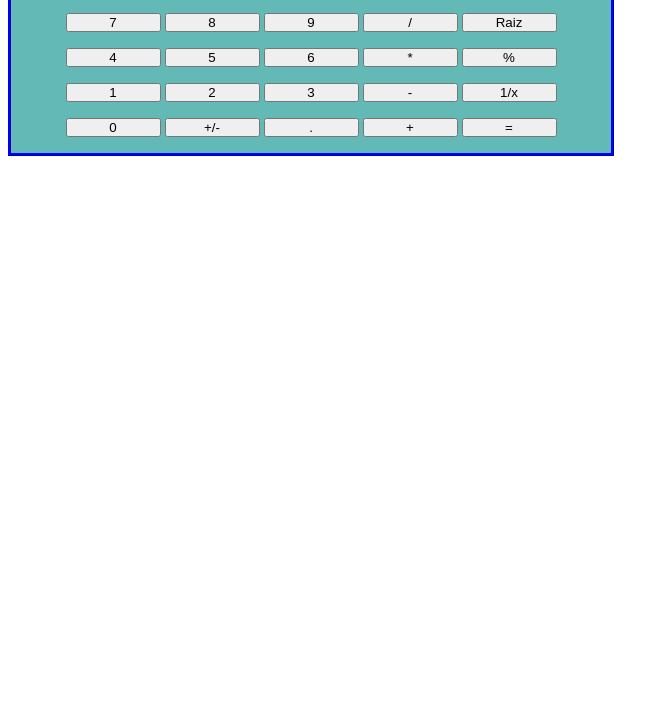
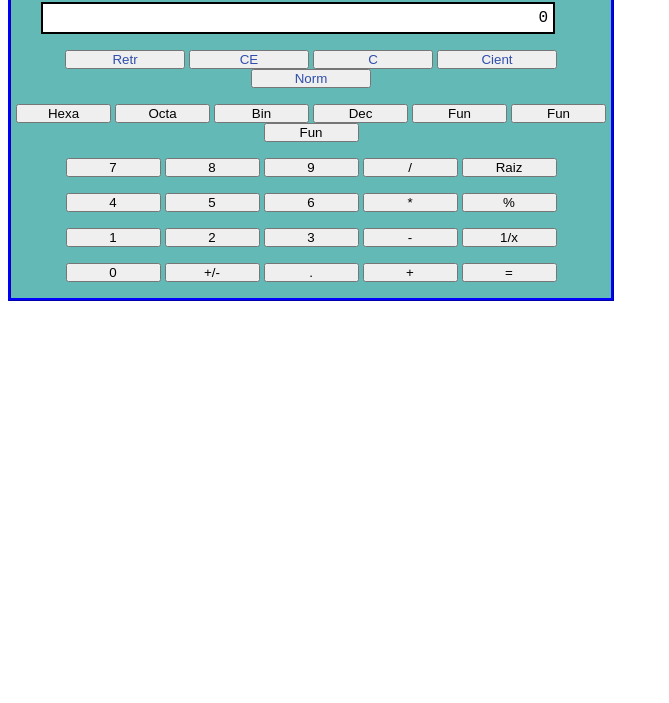
Before and after one commit to Braulio-Palagot/Calculadora_Equipo01, a plain HTML site: page index.html in a window 1280 px wide. Shown: the part 97-800 px from the top of the page, without its empty margins (0-669 px from the left). Drawn offline with Linux system fonts and the light colour scheme.

Commit message:
Diseño Claculadora

```diff
--- a/index.html
+++ b/index.html
@@ -1,48 +1,68 @@
 <!DOCTYPE html>
-<html lang="en">
+<html>
 <head>
-    <meta charset="UTF-8">
-    <title>Calculadora. Equipo 01</title>
-    <link rel="icon" href="img/favicon.png">
-    <link rel="stylesheet" href="css/calculadora.css">
+    <title>Calculadora</title>
+    <link rel="icon" href="img/icon.png">
+    <link rel="stylesheet" type="text/css" href="css/calculadora.css" />
 <script type="text/javascript" src="js/calculadora.js"></script>
+
+</script>
 </head>
+<h1> Calculadora</h1>
 <body>
 <div class="calculadora">
+
 <form action="#" name="calculadora" id="calculadora">
 <p id="textoPantalla">0</p>
+
 <p>
-            <input type="button" class="largo" value="Retr" onclick="retro()"/>
-            <input type="button" class="largo" value="CE" onclick="borradoParcial()"/>
-            <input type="button" class="largo" value="C" onclick="borradoTotal()"/>
+<input type="button" class="largo" value="Retr" onclick="retro()"   />
+<input type="button" class="largo" value="CE" onclick="borradoParcial()"  />
+<input type="button" class="largo" value="C" onclick="borradoTotal()"  />
+<input type="button" class="largo" value="Cient" onclick="a()"  />
+<input type="button" class="largo" value="Norm" onclick="a()"  />
+</p>
+
+<!--Botones para la clase cientifica-->
+<p>
+    <input type="button" class="cient" value="Hexa" onclick="a()"   />
+    <input type="button" class="cient" value="Octa" onclick="a()"  />
+    <input type="button" class="cient" value="Bin" onclick="a()"  />
+    <input type="button" class="cient" value="Dec" onclick="a()"  />
+    <input type="button" class="cient" value="Fun" onclick="a()"  />
+    <input type="button" class="cient" value="Fun" onclick="a()"  />
+    <input type="button" class="cient" value="Fun" onclick="a()"  />
+
+</p>
+
+
+<p>
+<input type="button" value="7" onclick="numero('7')" />
+<input type="button" value="8" onclick="numero('8')" />
+<input type="button" value="9" onclick="numero('9')" />
+<input type="button" value="/" onclick="operar('/')"  />
+<input type="button" value="Raiz" onclick="raizc()" />
 </p>
 <p>
-            <input type="button" value="7" onclick="numero('7')"/>
-            <input type="button" value="8" onclick="numero('8')"/>
-            <input type="button" value="9" onclick="numero('9')"/>
-            <input type="button" value="/" onclick="operar('/')"/>
-            <input type="button" value="Raiz" onclick="raizc()"/>
+<input type="button" value="4" onclick="numero('4')" />
+<input type="button" value="5" onclick="numero('5')" />
+<input type="button" value="6" onclick="numero('6')" />
+<input type="button" value="*" onclick="operar('*')" />
+<input type="button" value="%" onclick="porcent()" />
 </p>
 <p>
-            <input type="button" value="4" onclick="numero('4')"/>
-            <input type="button" value="5" onclick="numero('5')"/>
-            <input type="button" value="6" onclick="numero('6')"/>
-            <input type="button" value="*" onclick="operar('*')"/>
-            <input type="button" value="%" onclick="porcent()"/>
+<input type="button" value="1" onclick="numero('1')" />
+<input type="button" value="2" onclick="numero('2')" />
+<input type="button" value="3" onclick="numero('3')" />
+<input type="button" value="-" onclick="operar('-')" />
+<input type="button" value="1/x" onclick="inve()" />
 </p>
 <p>
-            <input type="button" value="1" onclick="numero('1')"/>
-            <input type="button" value="2" onclick="numero('2')"/>
-            <input type="button" value="3" onclick="numero('3')"/>
-            <input type="button" value="-" onclick="operar('-')"/>
-            <input type="button" value="1/x" onclick="inve()"/>
-        </p>
-        <p>
-            <input type="button" value="0" onclick="numero('0')"/>
-            <input type="button" value="+/-" onclick="opuest()"/>
-            <input type="button" value="." onclick="numero('.')"/>
-            <input type="button" value="+" onclick="operar('+')"/>
-            <input type="button" value="=" onclick="igualar()"/>
+<input type="button" value="0" onclick="numero('0')" />
+<input type="button" value="+/-" onclick="opuest()" />
+<input type="button" value="." onclick="numero('.')" />
+<input type="button" value="+" onclick="operar('+')" />
+<input type="button" value="=" onclick="igualar()" />
 </p>
 </form>
 </div>
```
Also changed, not shown: img/favicon.png (deleted), img/icon.png (added). Lines whose indentation alone changed are shown as unchanged.
